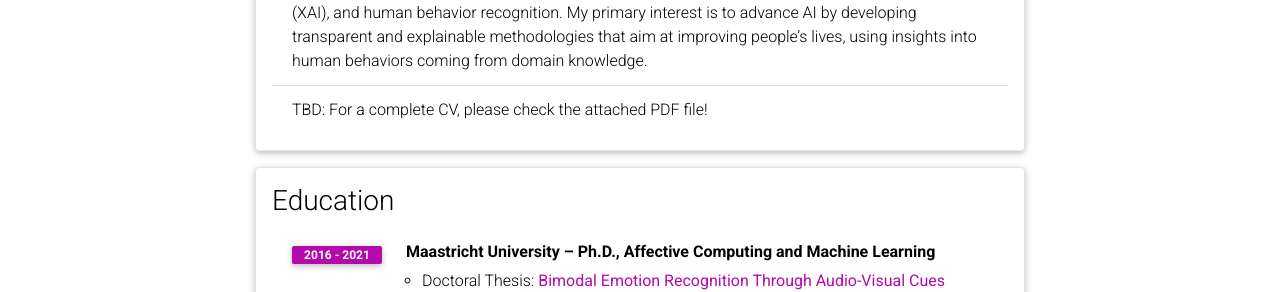
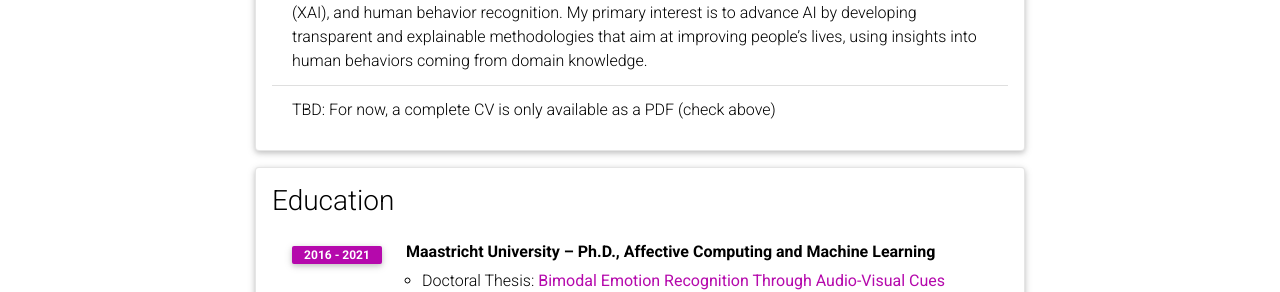
Before and after one commit to EsamGhaleb/esamghaleb.github.io, a Jekyll site: the page built from _pages/cv.md, in a window 1280 px wide and 1045 px high. Shown: the part 485-777 px from the top of the window. Built offline with Jekyll 4.4.1, drawn with Linux system fonts in a browser that asks for light colours; comment, search, counter and statistics services are not loaded; a style sheet for code colours, icons or effects is not loaded.

Commit message:
change cv note

```diff
--- a/_data/cv.yml
+++ b/_data/cv.yml
@@ -12,7 +12,7 @@
   type: list
   contents:
   - My research is focused on Human-centered AI, specifically on affective computing, eXplainable AI (XAI), and human behavior recognition. My primary interest is to advance AI by developing transparent and explainable methodologies that aim at improving people’s lives, using insights into human behaviors coming from domain knowledge.
-  - 'TBD: For a complete CV, please check the attached PDF file!'
+  - 'TBD: For now,  a complete CV is only available as a PDF (check above)'
 
 
 - title: Education
```
